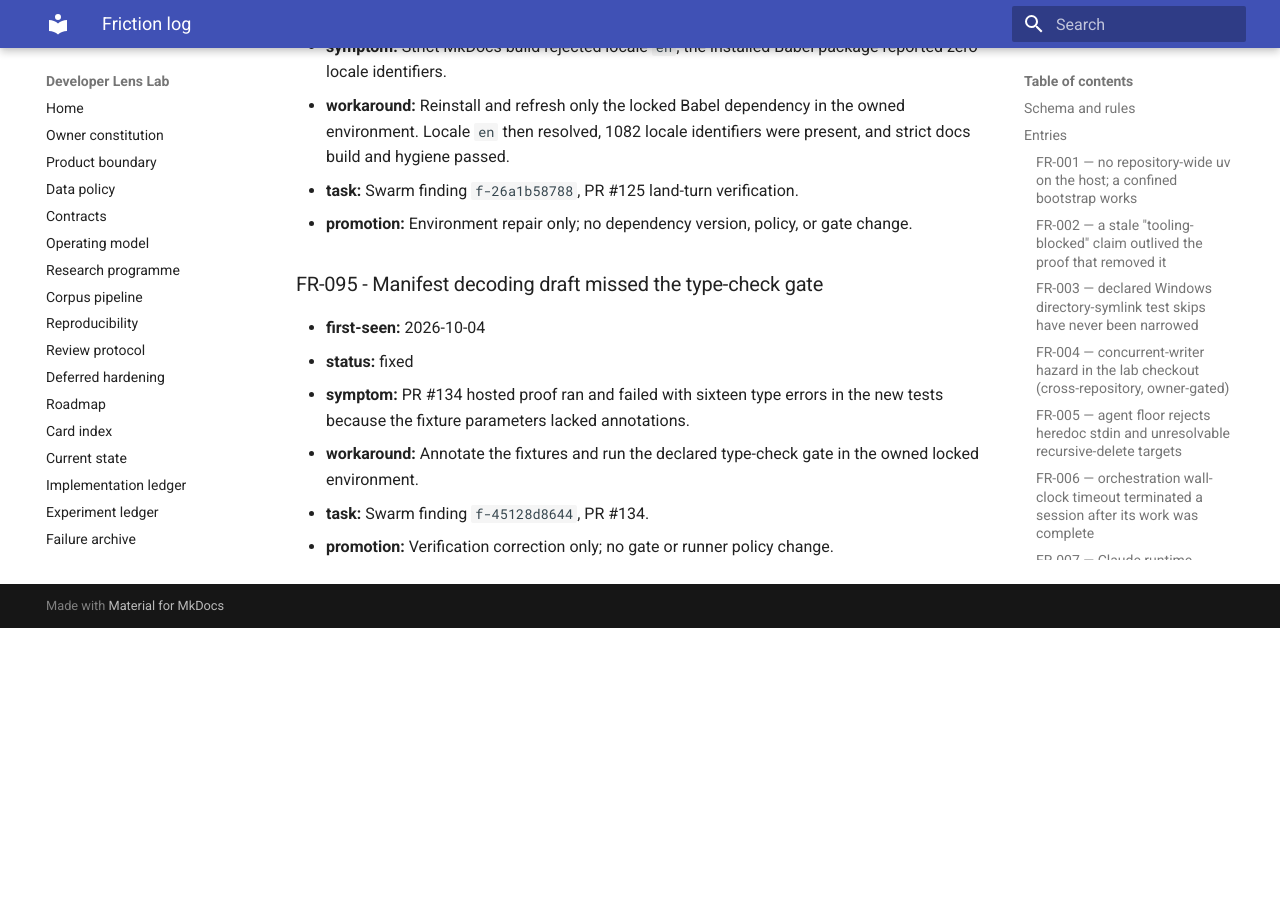
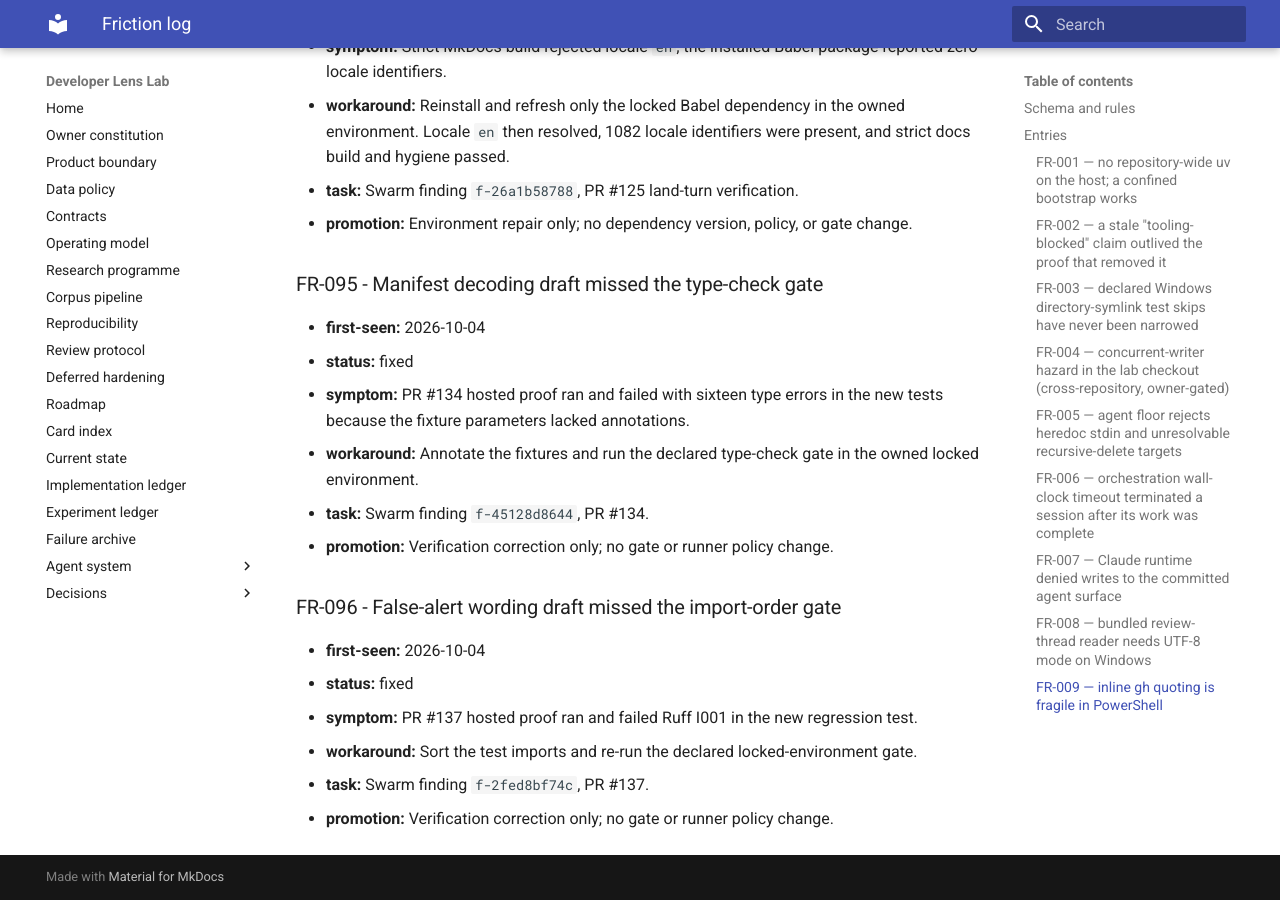
Before and after one commit to Chris0Jeky/developer-lens-lab, an MkDocs documentation site: the page built from docs/agent-system/FRICTION_LOG.md, in a window 1280 px wide and 900 px high, scrolled down 79552 px. Built offline with MkDocs 1.6.1 and Material for MkDocs 9.7.7, drawn with Linux system fonts in a browser that asks for light colours; before the commit the page ends 80180 px from its top, so only the background shows below that.

Commit message:
Fix report delta test import order

```diff
--- a/docs/agent-system/FRICTION_LOG.md
+++ b/docs/agent-system/FRICTION_LOG.md
@@ -2804,3 +2804,12 @@ retry, content inspection, or deletion was attempted.
 - **workaround:** Annotate the fixtures and run the declared type-check gate in the owned locked environment.
 - **task:** Swarm finding `f-45128d8644`, PR #134.
 - **promotion:** Verification correction only; no gate or runner policy change.
+
+### FR-096 - False-alert wording draft missed the import-order gate
+
+- **first-seen:** 2026-10-04
+- **status:** fixed
+- **symptom:** PR #137 hosted proof ran and failed Ruff I001 in the new regression test.
+- **workaround:** Sort the test imports and re-run the declared locked-environment gate.
+- **task:** Swarm finding `f-2fed8bf74c`, PR #137.
+- **promotion:** Verification correction only; no gate or runner policy change.
```
Also changed, not shown: docs/IMPLEMENTATION_LEDGER.md (+6 -0 lines), 1 other file.
